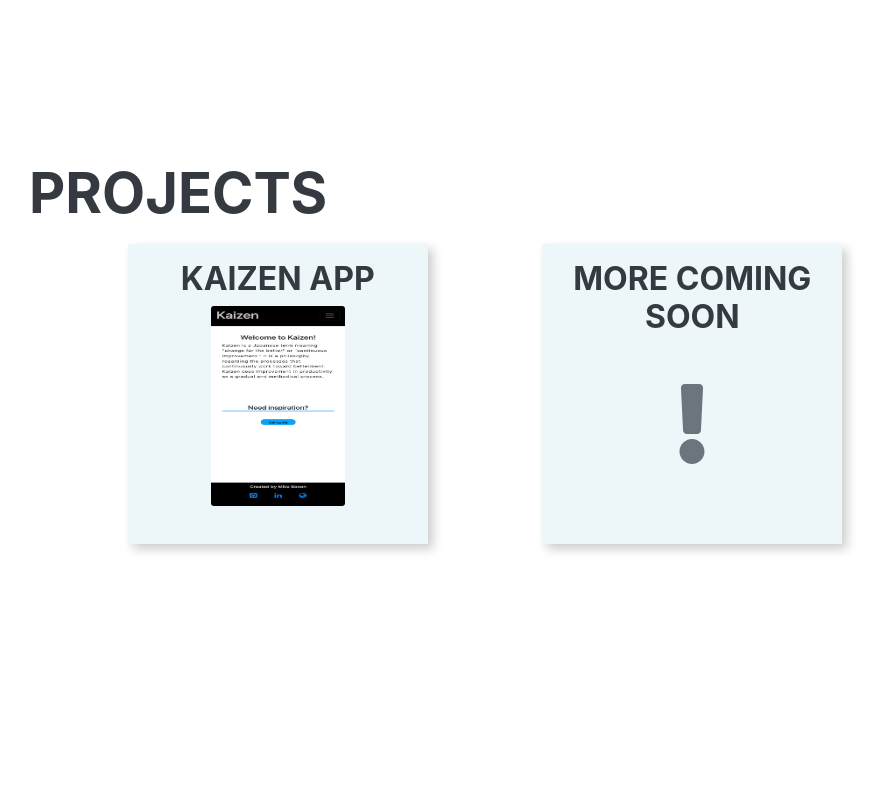
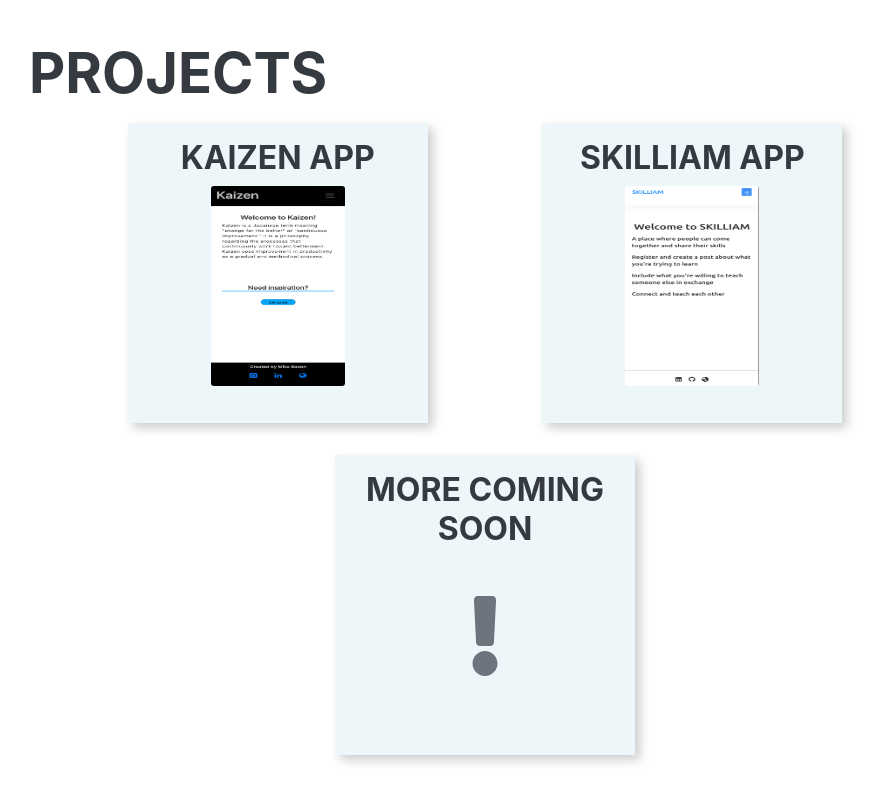
Before and after one commit to mbocon/portfolio, a React (Create React App) app: page / in a window 1280 px wide. Shown: the part 1640-2443 px from the top of the page, without its empty margins (291-1173 px from the left). Built offline with nearby package versions, Linux system fonts and the light colour scheme; a web font is replaced by a local one.

Commit message:
added new project card

```diff
--- a/src/Components/ProjectCards.js
+++ b/src/Components/ProjectCards.js
@@ -1,5 +1,6 @@
 import React from 'react';
 import img from '../img/kaizen-app.png';
+import img2 from '../img/skilliam.png'
 
 export default class ProjectCard extends React.Component {
 	render() {
@@ -42,7 +43,7 @@
 								</a>
                             </li>
                             <li className='list-inline-item project-link'>
-								<a href='https://github.com/mbocon/kaizen-app-api' target='_blank' rel='noopener noreferrer' className='card-link'>
+								<a href='https://github.com/mbocon/kaizen-app-client' target='_blank' rel='noopener noreferrer' className='card-link'>
 									<i className='devicon-github-plain project-icon' />
 									Front-End Repo
 								</a>
@@ -50,6 +51,42 @@
 						</div>
 					</div>
 				</div>
+				<div class='flip-card'>
+				<div class='flip-card-inner'>
+					<div class='flip-card-front'>
+						<h3>Skilliam App</h3>
+						<img className='card-img app-img' src={img2} alt='App-Img' />
+					</div>
+					<div class='flip-card-back'>
+						<div className='card-description project-card'>
+							A full-stack app built with the MERN stack.
+							<ul className='project-list'>
+								<li>
+									<i className='fa fa-check project-check-icon' /> Full CRUD capabilities
+								</li>
+								<li>
+									<i className='fa fa-check project-check-icon' /> User Authentication with JWT
+								</li>
+								<li>
+									<i className='fa fa-check project-check-icon' /> Password Encryption
+								</li>
+							</ul>
+						</div>
+						<li className='list-inline-item project-link'>
+							<a href='https://skilliam.herokuapp.com/' target='_blank' rel='noopener noreferrer' className='card-link'>
+								<i className='fa fa-globe project-icon' />
+								See live
+							</a>
+						</li>
+						<li className='list-inline-item project-link'>
+							<a href='hhttps://github.com/mbocon/skilliam' target='_blank' rel='noopener noreferrer' className='card-link'>
+								<i className='devicon-github-plain project-icon' />
+								Github Repo
+							</a>
+						</li>
+					</div>
+				</div>
+			</div>
 				<div class='flip-card'>
 					<div class='flip-card-inner'>
 						<div class='flip-card-front'>
```
Also changed, not shown: src/img/skilliam.png (added).
